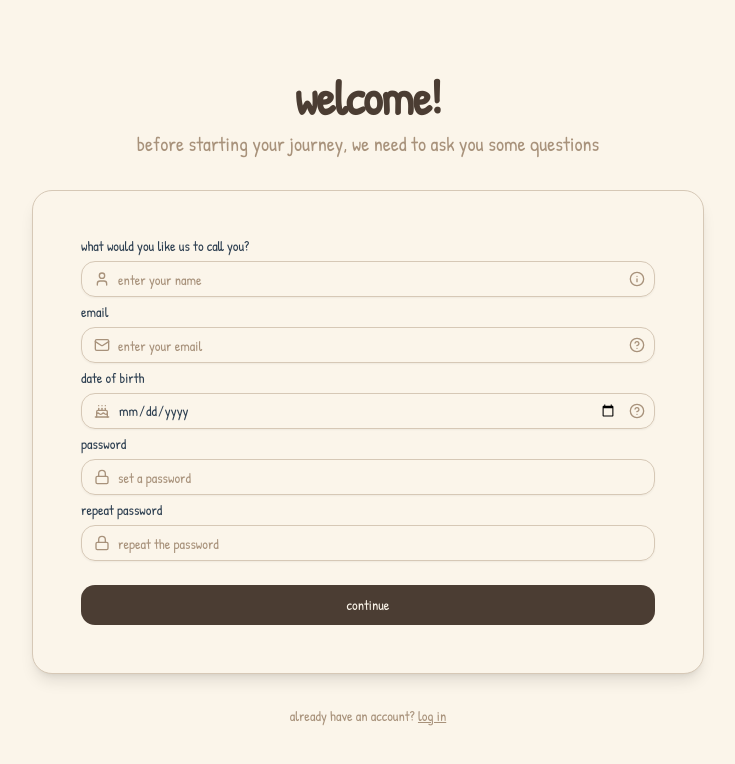
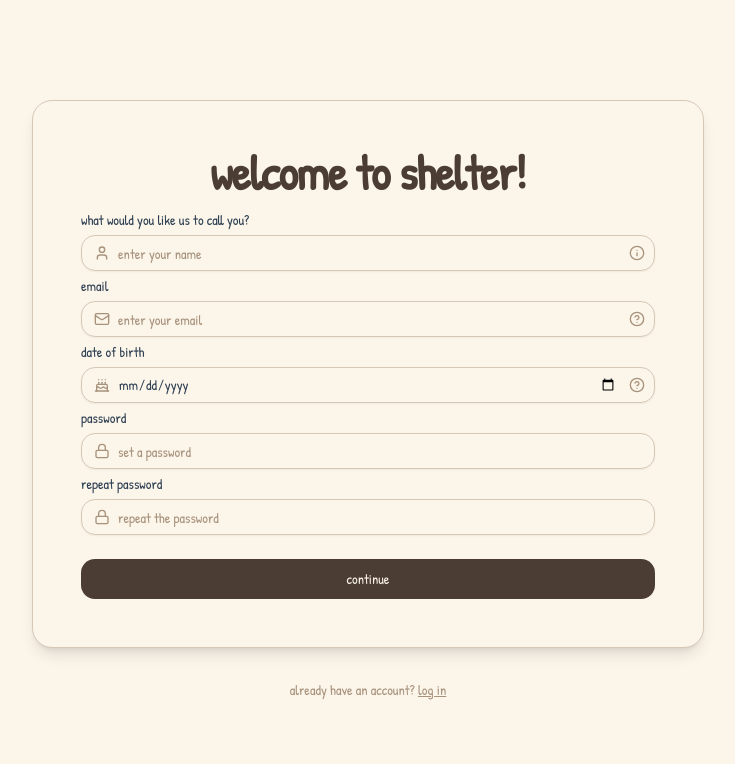
Before and after one commit to Stageddat/shelter-web, a Next.js app: page /signup in a window 1280 px wide. Shown: the top 764 px of the page, without its empty margins (272-1007 px from the left). Built offline with nearby package versions, Linux system fonts and the light colour scheme.

Commit message:
fix: update SignupHeader component to enhance welcome message and improve layout

```diff
--- a/src/app/(app)/(auth)/signup/page.tsx
+++ b/src/app/(app)/(auth)/signup/page.tsx
@@ -8,9 +8,8 @@ export default function Signup() {
   return (
     <main className="flex min-h-screen items-center justify-center px-8 py-16">
       <div className="w-full max-w-2xl space-y-8">
-        <SignupHeader />
-
         <div className="border-border bg-card rounded-xl border p-8 shadow-lg lg:p-12">
+          <SignupHeader />
           <SignupForm />
         </div>
 
--- a/src/components/signup/SignupHeader.tsx
+++ b/src/components/signup/SignupHeader.tsx
@@ -1,12 +1,9 @@
 export default function SignupHeader() {
   return (
     <div className="space-y-2 text-center">
-      <h1 className="text-foreground text-4xl font-bold tracking-tight lg:text-5xl">
-        welcome!
+      <h1 className="text-foreground mb-4 text-4xl font-bold tracking-tight lg:text-5xl">
+        welcome to shelter!
       </h1>
-      <p className="text-muted-foreground text-xl text-pretty">
-        before starting your journey, we need to ask you some questions
-      </p>
     </div>
   );
 }
```
